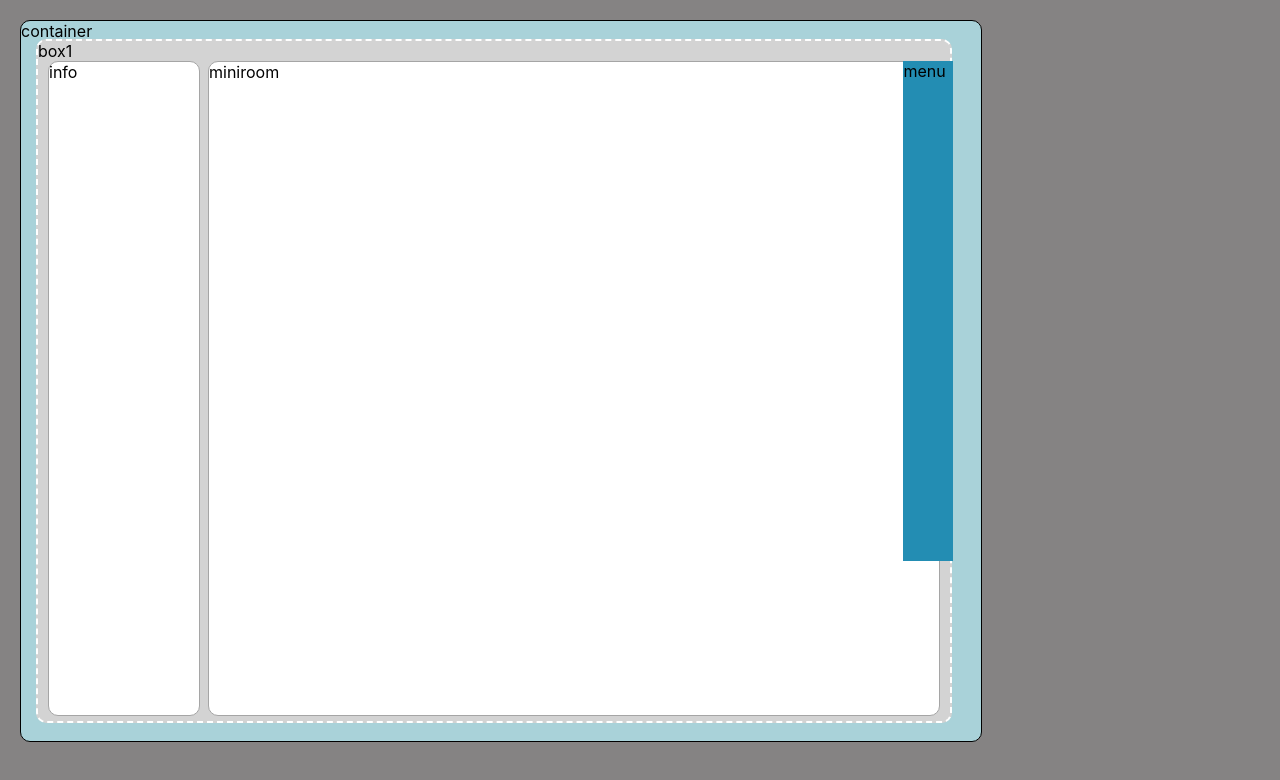
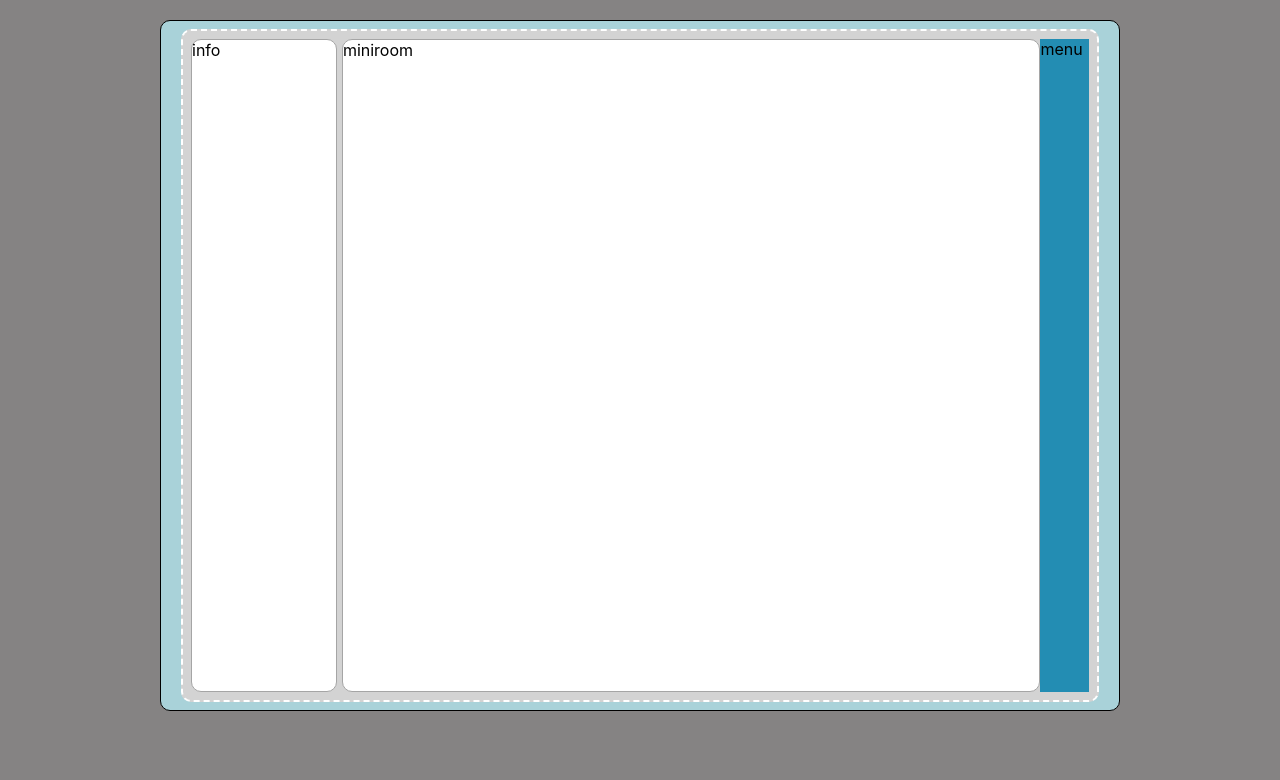
Before and after one commit to xxalsgh0203/CyWorld, a React (Create React App) app: page / in a window 1280 px wide. Shown: the top 780 px of the page. Built offline with nearby package versions, Linux system fonts and the light colour scheme.

Commit message:
revised css

```diff
--- a/src/components/Layout.css
+++ b/src/components/Layout.css
@@ -1,47 +1,49 @@
+*{
+    margin:0;
+    padding:0;
+    box-sizing:border-box;
+  }
   body {
       background-color: rgb(133, 131, 131);
   }
   .container{
-    margin: 20px;
+      margin: 20px auto;
       background: rgb(169, 210, 217);
       border: 1px solid black;
       position: relative;
       width: 75%;
       border-radius: 10px;
-    height: 90vh;
+      padding : 8px 20px;
   }
-
   .box1{
       background: lightgray;
-    top: 18px;
-    left: 15px;
-    height: 85vh;
-    width: 95%;
-    position: absolute;
+      padding :8px;
+    margin: 0 auto;
       border: 2px dashed rgb(255, 255, 255);
       border-radius: 10px;
   }
-
+  .box1 section {
+    margin : 0 auto;
+    display:flex;
+  }
+  .box1 div{
+    height : calc(85vh * 0.96);
+  }
   .info{
       background: rgb(255, 255, 255);
       border: 1px solid rgb(165, 165, 165);
       border-radius: 10px;
-    position: absolute;
-    height: 96%;
+      margin-right: 5px;
       width: 150px;
       left: 10px;
   }
-
   .miniroom{
       background: rgb(255, 255, 255);
-    position: absolute;
       width: 80%;
-    height: 96%;
       left: 170px;
       border: 1px solid rgb(165, 165, 165);
       border-radius: 10px;
   }
-
   .music{
       background: purple;
       height: 50px;
@@ -50,11 +52,8 @@ body {
       left: 1350px;
       position: absolute;
   }
-
   .menu{
       background: rgb(35, 141, 179);
-    position: absolute;
+      position: relative;
       width: 50px;
-    height: 500px;
-    left: 94.9%;
   }
--- a/src/components/Layout.js
+++ b/src/components/Layout.js
@@ -3,14 +3,16 @@ import './Layout.css';
 function Layout(){
     return (
         <div>
-            <div className="container"> container
-                <div className="box1"> box1
-                <div className="info"> info </div>
-                <div className="miniroom">miniroom</div>
-                <div className="menu"> menu </div>
-                </div>
+        <div class="container">
+            <div class="box1">
+            <section>
+                <div class="info"> info </div>
+                <div class="miniroom">miniroom</div>
+                <div class="menu"> menu </div>
+            </section>
             </div>
-            <div className="music"> music </div>
+        </div>
+        <div class="music"> music </div>
         </div>
     );
 }
--- a/src/components/temp.css
+++ b/src/components/temp.css
@@ -1,48 +1,45 @@
 body {
-    background-color: rgb(104, 104, 104);
+    background-color: rgb(133, 131, 131);
 }
 .container{
+    margin: 20px;
+    background: rgb(169, 210, 217);
+    border: 1px solid black;
+    position: relative;
     width: 75%;
-    height: 95vh;
-    padding: 25px;
-    background: rgb(69, 70, 70);
-    border: 1px solid black;
     border-radius: 10px;
+    height: 90vh;
 }
 
 .box1{
-    z-index: 1;
-    position: relative;
-    display: flex;
-    height: 100%;
-    padding: 20px 8px 8px;
     background: lightgray;
+    top: 18px;
+    left: 15px;
+    height: 85vh;
+    width: 95%;
+    position: absolute;
     border: 2px dashed rgb(255, 255, 255);
     border-radius: 10px;
 }
 
 .info{
-    z-index: 10;
-    overflow-y: auto;
-    width: 10%;
-    height: 96%;
-    margin-top: 5px;
-    padding: 20px;
+    background: rgb(255, 255, 255);
     border: 1px solid rgb(165, 165, 165);
     border-radius: 10px;
-    background: rgb(255, 255, 255);
+    position: absolute;
+    height: 96%;
+    width: 150px;
+    left: 10px;
 }
 
 .miniroom{
-    z-index: 10;
-    overflow-y: auto;
-    width: 100%;
+    background: rgb(255, 255, 255);
+    position: absolute;
+    width: 80%;
     height: 96%;
-    margin-top: 10px;
-    padding: 20px;
+    left: 170px;
     border: 1px solid rgb(165, 165, 165);
     border-radius: 10px;
-    background: rgb(255, 255, 255);
 }
 
 .music{
@@ -55,9 +52,8 @@ body {
 }
 
 .menu{
-    background: pink;
-    position: absolute;
+    background: rgb(35, 141, 179);
+    position: relative;
     width: 50px;
     height: 500px;
-    left: 1220px;
 }
```
Lines whose indentation alone changed are shown as unchanged.
